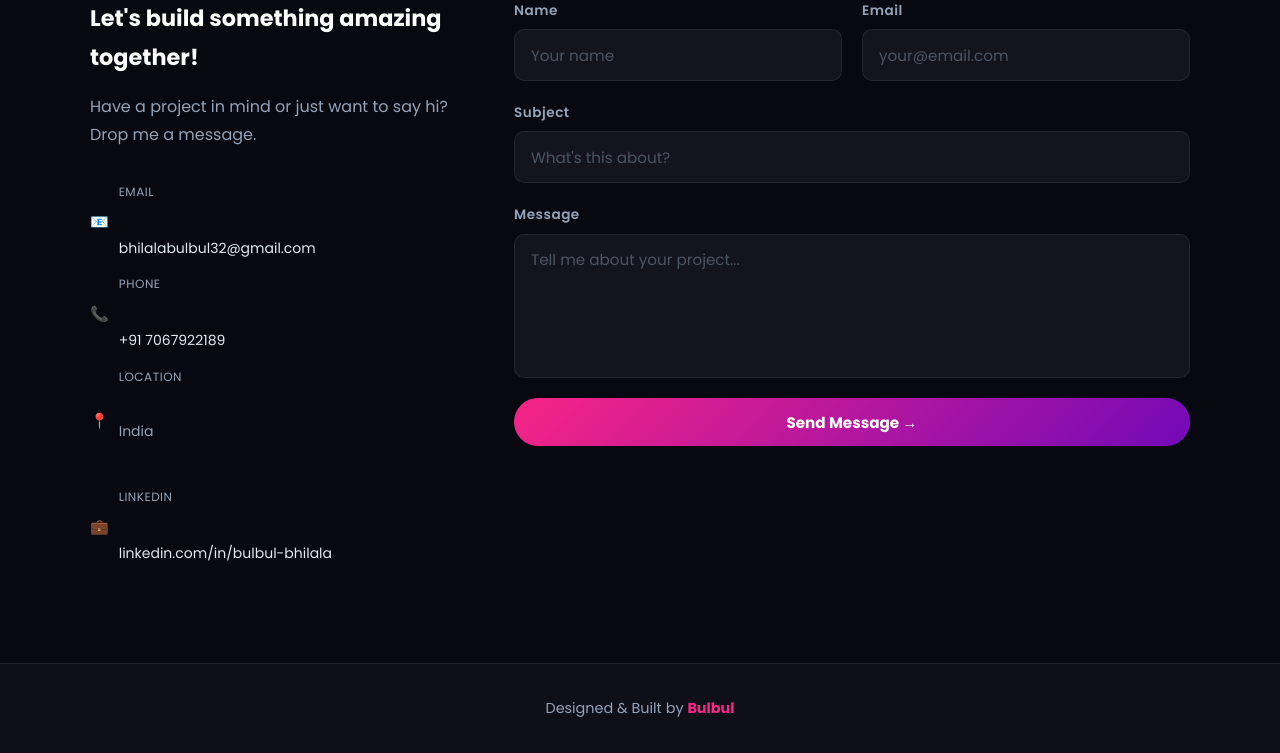
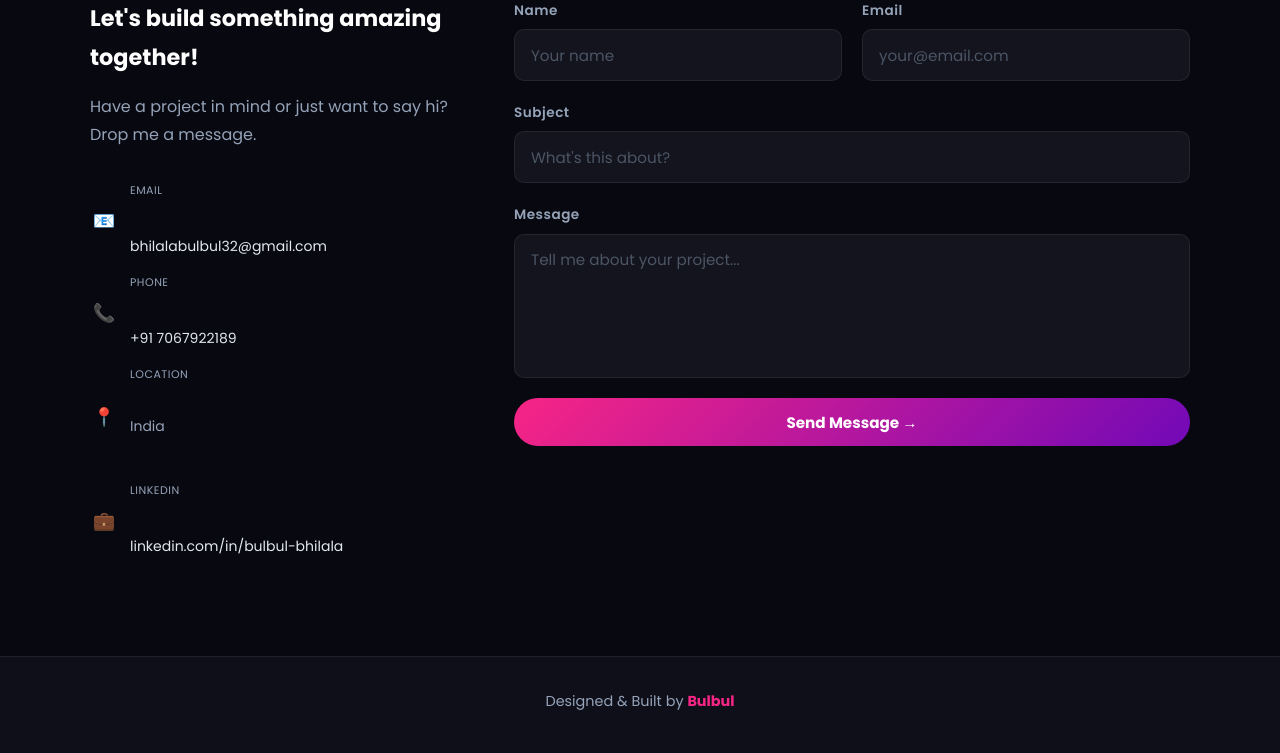
Before and after one commit to Bulbulbhilala-bq/my-portfolio, a Flask app: page / in a window 1280 px wide. Shown: the part 2217-2970 px from the top of the page. After the commit the page ends 2927 px from the top, so only its background shows below. Run offline with Flask 3, Linux system fonts and the light colour scheme.

Commit message:
update UI

```diff
--- a/static/style.css
+++ b/static/style.css
@@ -266,23 +266,26 @@ em { color: var(--pink); font-style: normal; }
 .contact-details {
   display: flex;
   flex-direction: column;
-  gap: 0.2rem;
+  gap: 0.8rem;
   margin-top: 1.5rem;
 }
 
 .contact-item {
   display: flex;
-  align-items: flex-start;
+  align-items: center;
   gap: 12px;
 }
 
 .contact-icon {
-  font-size: 20px;
-  margin-top: 1px;
+  font-size: 18px;
+  line-height: 1;
+  flex-shrink: 0;
+  width: 28px;
+  text-align: center;
 }
 
 .contact-label {
-  font-size: 12px;
+  font-size: 11px;
   color: #888;
   margin: 0 0 2px 0;
   text-transform: uppercase;
@@ -294,27 +297,11 @@ em { color: var(--pink); font-style: normal; }
   color: inherit;
   text-decoration: none;
   margin: 0;
-}
-.contact-details {
-  display: flex;
-  flex-direction: column;
-  gap: 0.7rem;  /* pehle 1.2rem tha, kam kiya */
-  margin-top: 1.5rem;
+  line-height: 1.4;
 }
 
 .contact-value:hover {
   color: var(--accent-color);
-}
-.contact-item {
-  display: flex;
-  align-items: center;  /* ye change karo — flex-start tha pehle */
-  gap: 10px;
-}
-
-.contact-icon {
-  font-size: 15px;
-  line-height: 0;
-  flex-shrink: 0;
 }
 @media (max-width: 480px) {
   .hero-left h1 { font-size: 2.2rem; }
```
